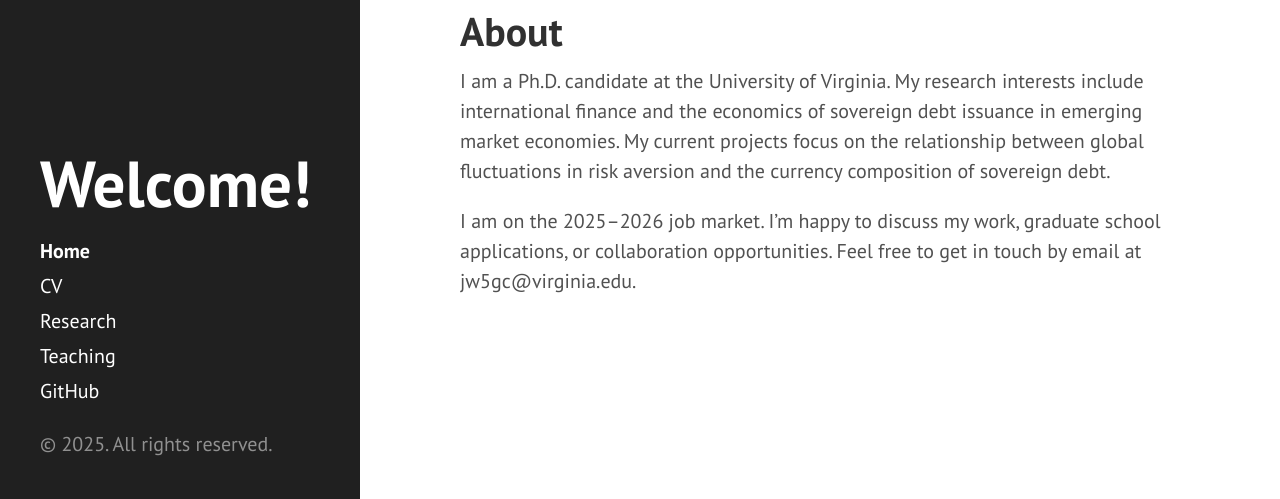
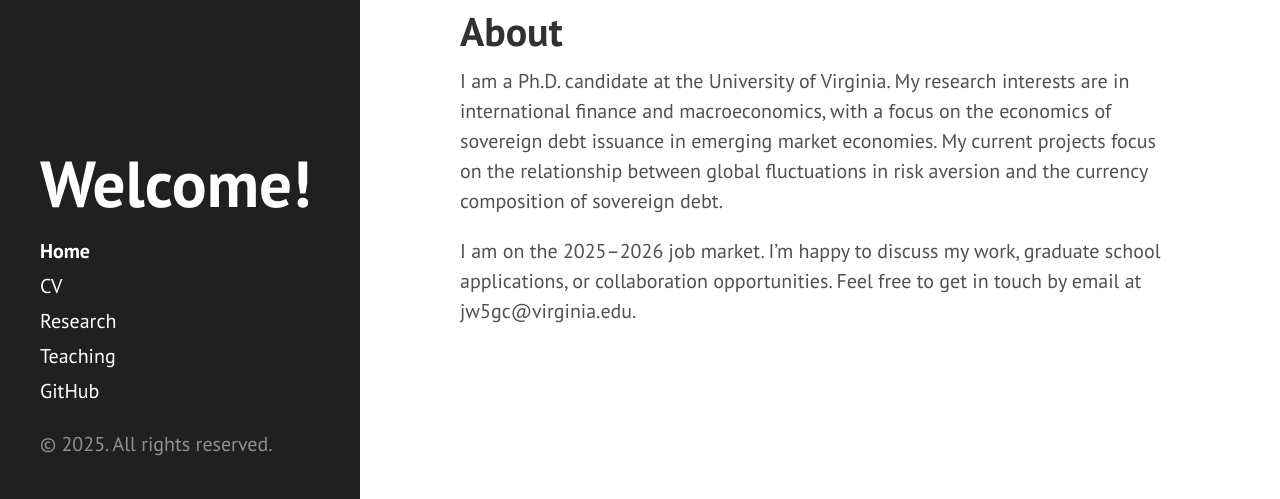
Before and after one commit to jwilhoite/jwilhoite.github.io, a Jekyll site: the page built from index.md, in a window 1280 px wide, cut to the strip 401-900 px from the top of the page. Built offline with Jekyll 4.4.1, drawn with Linux system fonts in a browser that asks for light colours.

Commit message:
Update index.md

```diff
--- a/index.md
+++ b/index.md
@@ -11,6 +11,6 @@ title: "Home"
      class="hero-headshot">
 
 # About
-I am a Ph.D. candidate at the University of Virginia. My research interests include international finance and the economics of sovereign debt issuance in emerging market economies. My current projects focus on the relationship between global fluctuations in risk aversion and the currency composition of sovereign debt.
+I am a Ph.D. candidate at the University of Virginia. My research interests are in international finance and macroeconomics, with a focus on the economics of sovereign debt issuance in emerging market economies. My current projects focus on the relationship between global fluctuations in risk aversion and the currency composition of sovereign debt.
 
 I am on the 2025–2026 job market. I’m happy to discuss my work, graduate school applications, or collaboration opportunities. Feel free to get in touch by email at jw5gc@virginia.edu.
```
